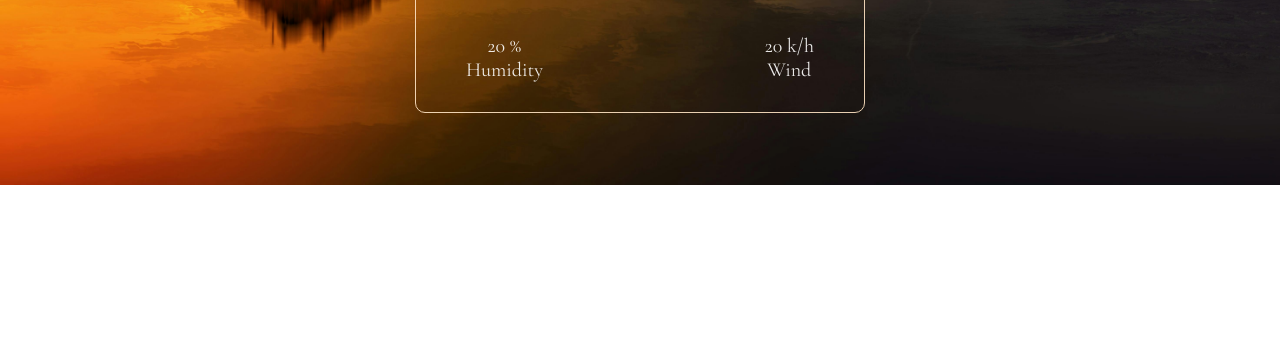
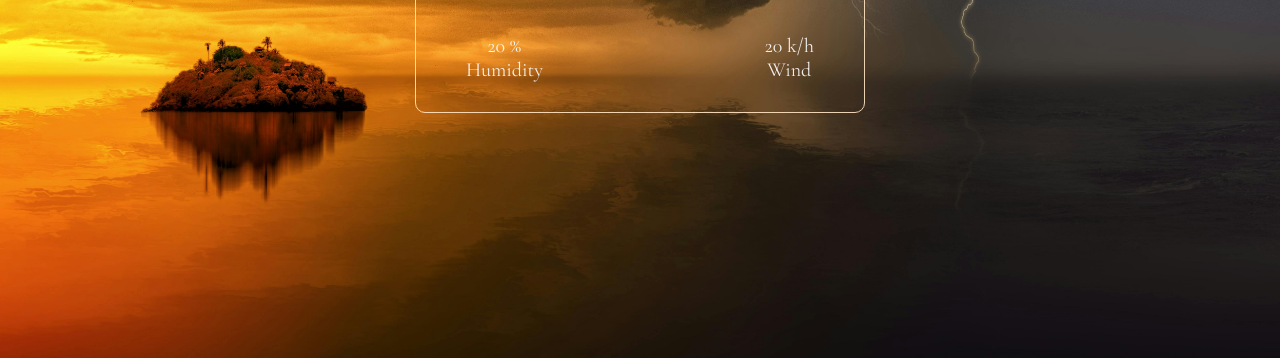
Before and after one commit to Sruthi0006/Weather-Watch, a plain HTML site: page index.html in a window 1280 px wide. Shown: the part 492-850 px from the top of the page. Before the commit the page ends 800 px from the top, so only its background shows below. Drawn offline with nearby package versions, Linux system fonts and the light colour scheme; a web font is replaced by a local one.

Commit message:
Update style.css

```diff
--- a/style.css
+++ b/style.css
@@ -13,7 +13,7 @@ body {
     background-position: center;
     background-repeat: no-repeat;
     background-size:  cover;
-     margin-bottom: 30px;
+    min-height: 100vh;
 
 
 
```
